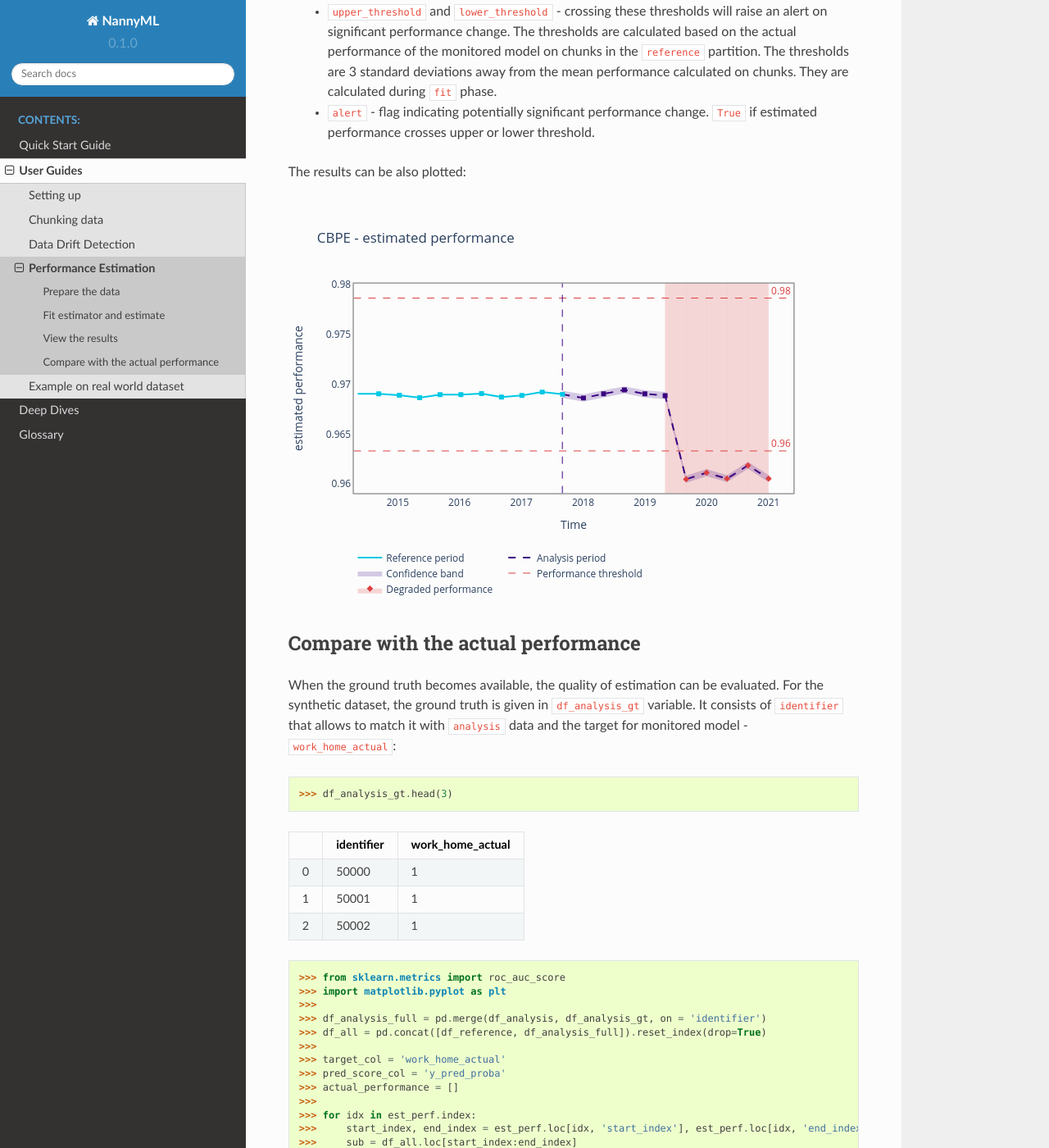
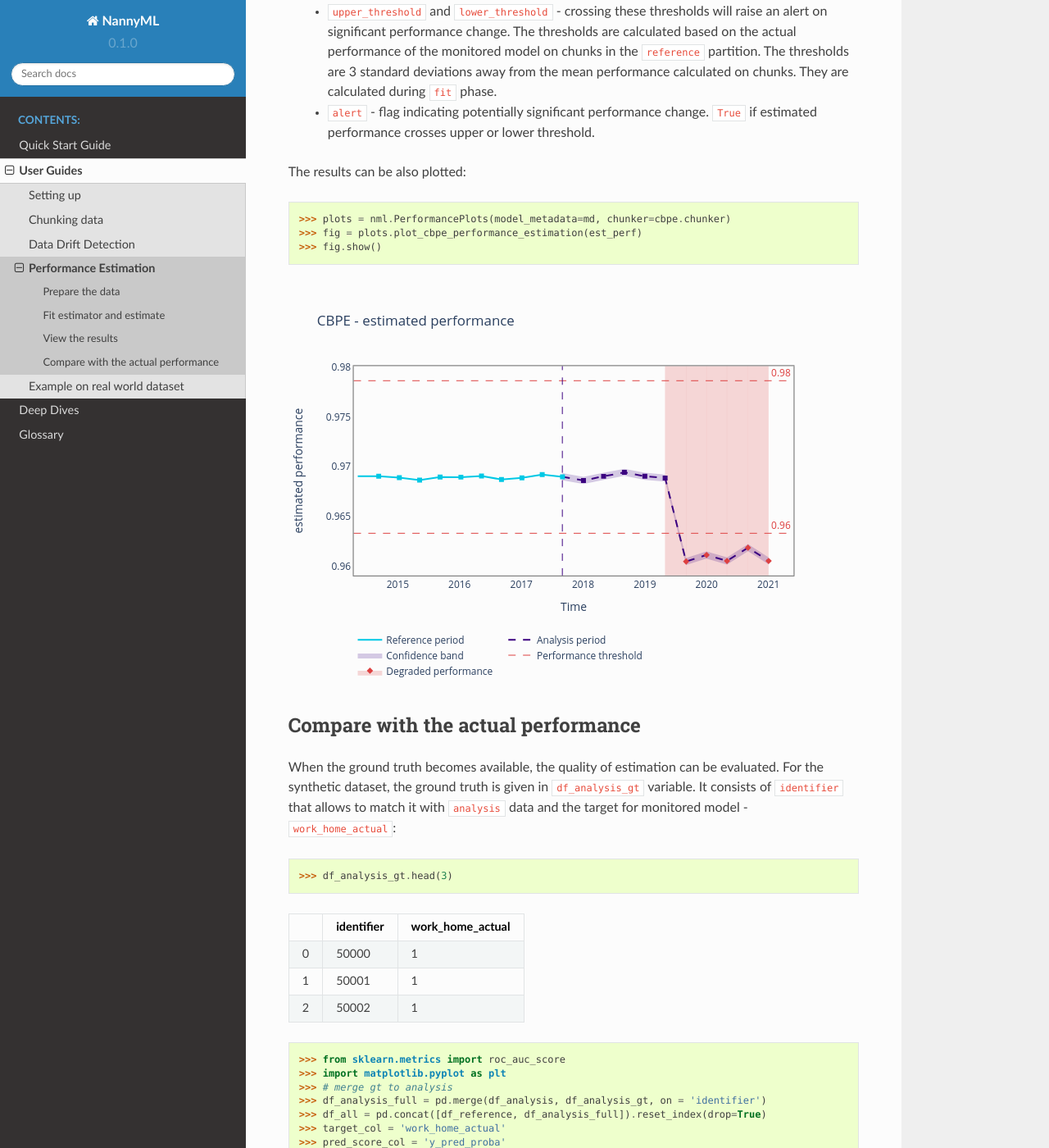
Before and after one commit to NannyML/nannyml, a Sphinx documentation site: the page built from docs/guides/performance_estimation.rst, in a window 1280 px wide and 1400 px high, scrolled down 2075 px. Shown: the whole window at 82% size. Built offline with Sphinx 7.4.7 and the Read the Docs theme 2.0.0, drawn with Linux system fonts in a browser that asks for light colours; pages that are not in the unit, such as notebooks, are missing from menus; some of the changed text lies outside the part shown.

Commit message:
fix pe docs and example

```diff
--- a/docs/guides/performance_estimation.rst
+++ b/docs/guides/performance_estimation.rst
@@ -115,6 +115,13 @@ Apart from chunking and chunk and partition-related data, the results data have
 
 The results can be also plotted:
 
+.. code-block:: python
+
+    >>> plots = nml.PerformancePlots(model_metadata=md, chunker=cbpe.chunker)
+    >>> fig = plots.plot_cbpe_performance_estimation(est_perf)
+    >>> fig.show()
+
+
 .. image:: ../_static/performance_estimation_guide_synth.svg
 
 
@@ -144,20 +151,18 @@ ground truth is given in ``df_analysis_gt`` variable. It consists of ``identifie
 
     >>> from sklearn.metrics import roc_auc_score
     >>> import matplotlib.pyplot as plt
-    >>>
+    >>> # merge gt to analysis
     >>> df_analysis_full = pd.merge(df_analysis, df_analysis_gt, on = 'identifier')
     >>> df_all = pd.concat([df_reference, df_analysis_full]).reset_index(drop=True)
-    >>>
     >>> target_col = 'work_home_actual'
     >>> pred_score_col = 'y_pred_proba'
     >>> actual_performance = []
-    >>>
     >>> for idx in est_perf.index:
     >>>     start_index, end_index = est_perf.loc[idx, 'start_index'], est_perf.loc[idx, 'end_index']
     >>>     sub = df_all.loc[start_index:end_index]
     >>>     actual_perf = roc_auc_score(sub[target_col], sub[pred_score_col])
     >>>     est_perf.loc[idx, 'actual_roc_auc'] = actual_perf
-    >>>
+    >>> # plot
     >>> est_perf[['estimated_roc_auc', 'actual_roc_auc']].plot()
     >>> plt.xlabel('chunk')
     >>> plt.ylabel('ROC AUC')
```
Also changed, not shown: other parts of docs/guides/performance_estimation.rst (+1 -1 lines).
